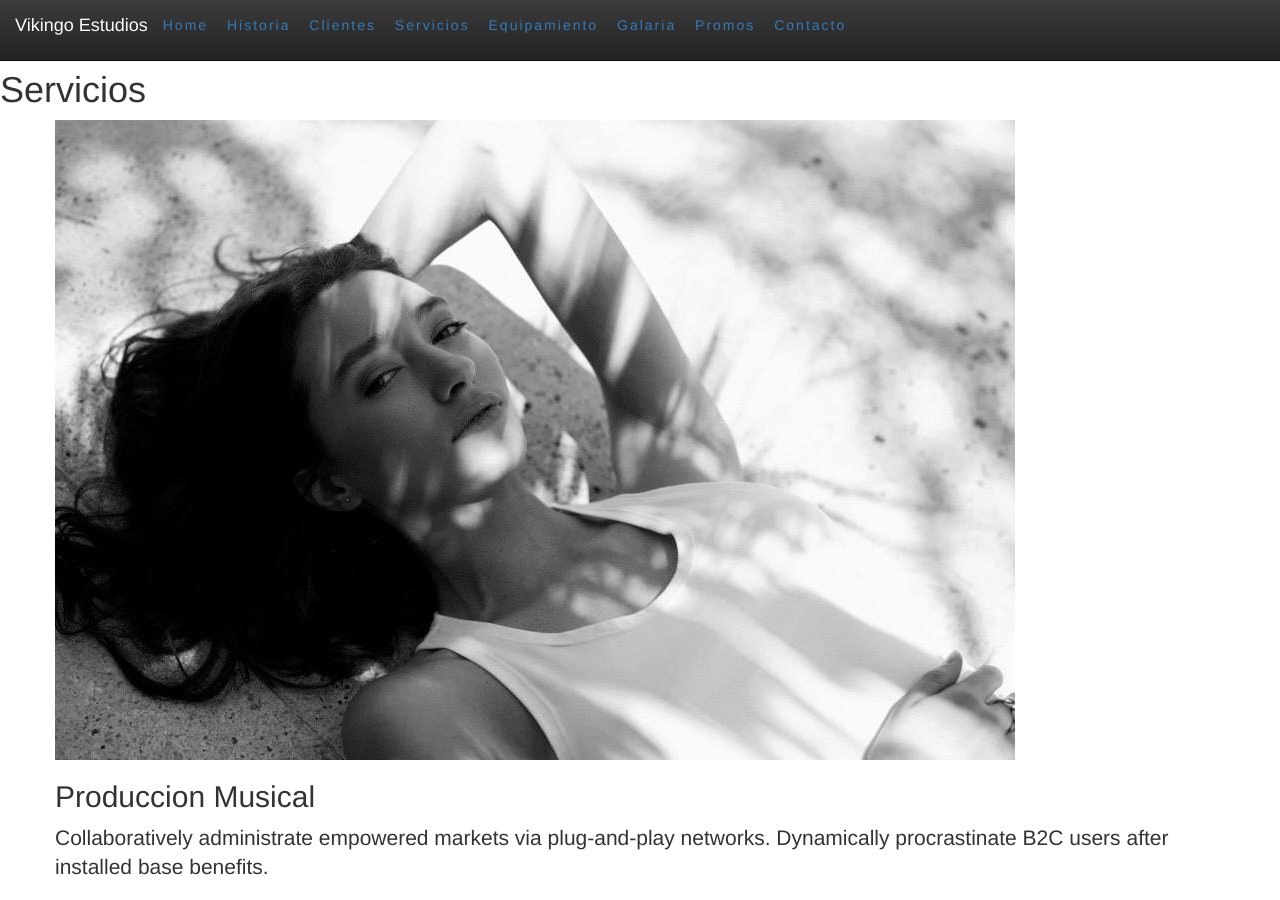
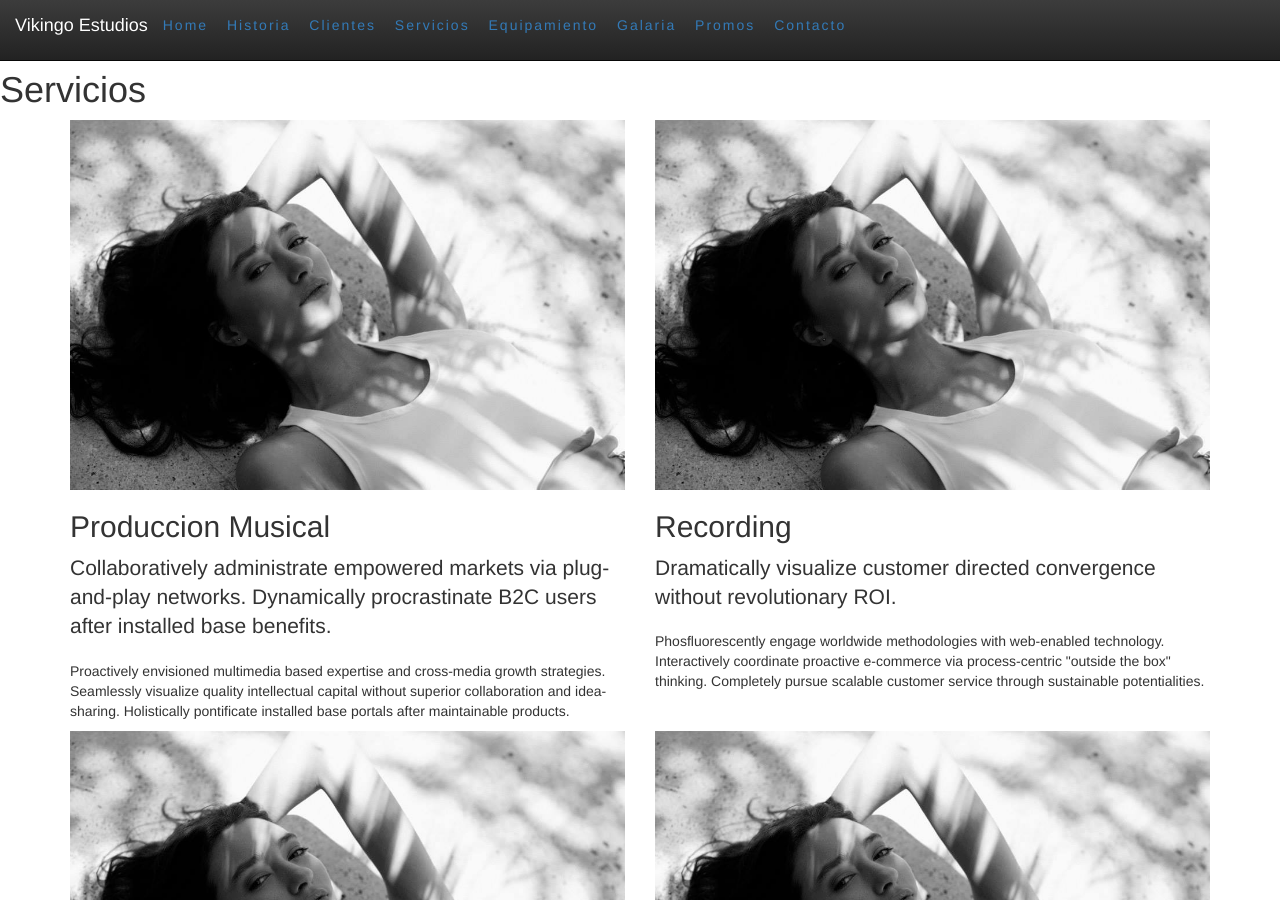
Before and after one commit to ryan258/vikingo, a Jekyll site: the page built from servicios/index.html, in a window 1280 px wide and 900 px high. Built offline with Jekyll 4.4.1, drawn with Linux system fonts in a browser that asks for light colours; nearby versions of some CDN libraries.

Commit message:
Setup /services filler

```diff
--- a/_includes/quien-somos.html
+++ b/_includes/quien-somos.html
@@ -8,17 +8,17 @@
 		</div>
 		<div class="row">
 			<div class="col-md-4">
-				<img src="{{site.baseurl}}/img/sol.jpg" alt="Mockup" />
+				<img src="{{site.baseurl}}/img/sol.jpg" alt="Mockup" class="img-responsive" />
 				<h2>Nahuel</h2>
 				<p>Pellentesque habitant morbi tristique senectus et netus et malesuada fames ac turpis egestas. Vestibulum tortor quam, feugiat vitae, ultricies eget, tempor sit amet, ante. Donec eu libero sit amet quam egestas semper. Aenean ultricies mi vitae est. Mauris placerat eleifend leo.</p>
 			</div>
 			<div class="col-md-4">
-				<img src="{{site.baseurl}}/img/sol.jpg" alt="Mockup" />
+				<img src="{{site.baseurl}}/img/sol.jpg" alt="Mockup" class="img-responsive" />
 				<h2>El Vikingo</h2>
 				<p>Pellentesque habitant morbi tristique senectus et netus et malesuada fames ac turpis egestas. Vestibulum tortor quam, feugiat vitae, ultricies eget, tempor sit amet, ante. Donec eu libero sit amet quam egestas semper. Aenean ultricies mi vitae est. Mauris placerat eleifend leo.</p>
 			</div>
 			<div class="col-md-4">
-				<img src="{{site.baseurl}}/img/sol.jpg" alt="Mockup Test" />
+				<img src="{{site.baseurl}}/img/sol.jpg" alt="Mockup Test" class="img-responsive" />
 				<h2>Ill Padre</h2>
 				<p>Pellentesque habitant morbi tristique senectus et netus et malesuada fames ac turpis egestas. Vestibulum tortor quam, feugiat vitae, ultricies eget, tempor sit amet, ante. Donec eu libero sit amet quam egestas semper. Aenean ultricies mi vitae est. Mauris placerat eleifend leo.</p>
 			</div>
--- a/servicios/index.html
+++ b/servicios/index.html
@@ -6,36 +6,33 @@ layout: default
 
 <div class="container">
 	<div class="row">
-		<img src="/img/sol.jpg">
+		<div class="col-sm-6">
+			<img src="/img/sol.jpg" class="img-responsive">
 			<h2>Produccion Musical</h2>
 			<p class="lead">Collaboratively administrate empowered markets via plug-and-play networks. Dynamically procrastinate B2C users after installed base benefits.</p>
 			<p>Proactively envisioned multimedia based expertise and cross-media growth strategies. Seamlessly visualize quality intellectual capital without superior collaboration and idea-sharing. Holistically pontificate installed base portals after maintainable products.</p>
-	</div> <!-- .row -->
-</div> <!-- .container -->
+		</div> <!-- .col-sm-6 -->
 
-<div class="container">
-	<div class="row">
-		<img src="/img/sol.jpg">
+		<div class="col-sm-6">
+			<img src="/img/sol.jpg" class="img-responsive">
 			<h2>Recording</h2>
 			<p class="lead">Dramatically visualize customer directed convergence without revolutionary ROI.</p>
 			<p>Phosfluorescently engage worldwide methodologies with web-enabled technology. Interactively coordinate proactive e-commerce via process-centric "outside the box" thinking. Completely pursue scalable customer service through sustainable potentialities.</p>
+		</div> <!-- .col-sm-6 -->
 	</div> <!-- .row -->
-</div> <!-- .container -->
-
-<div class="container">
 	<div class="row">
-		<img src="/img/sol.jpg">
+		<div class="col-sm-6">
+			<img src="/img/sol.jpg" class="img-responsive">
 			<h2>Mixing</h2>
 			<p class="lead">Efficiently unleash cross-media information without cross-media value. Quickly maximize timely deliverables for real-time schemas.</p>
 			<p>Collaboratively administrate turnkey channels whereas virtual e-tailers. Objectively seize scalable metrics whereas proactive e-services. Seamlessly empower fully researched growth strategies and interoperable internal or "organic" sources.</p>
-	</div> <!-- .row -->
-</div> <!-- .container -->
+		</div> <!-- .col-sm-6 -->
 
-<div class="container">
-	<div class="row">
-		<img src="/img/sol.jpg">
+		<div class="col-sm-6">
+			<img src="/img/sol.jpg" class="img-responsive">
 			<h2>Mastering</h2>
 			<p class="lead">Dramatically maintain clicks-and-mortar solutions without functional solutions.</p>
 			<p>Credibly innovate granular internal or "organic" sources whereas high standards in web-readiness. Energistically scale future-proof core competencies vis-a-vis impactful experiences. Dramatically synthesize integrated schemas with optimal networks.</p>
+		</div> <!-- .col-sm-6 -->
 	</div> <!-- .row -->
 </div> <!-- .container -->
```
Also changed, not shown: 2 other files. Lines whose indentation alone changed are shown as unchanged.
